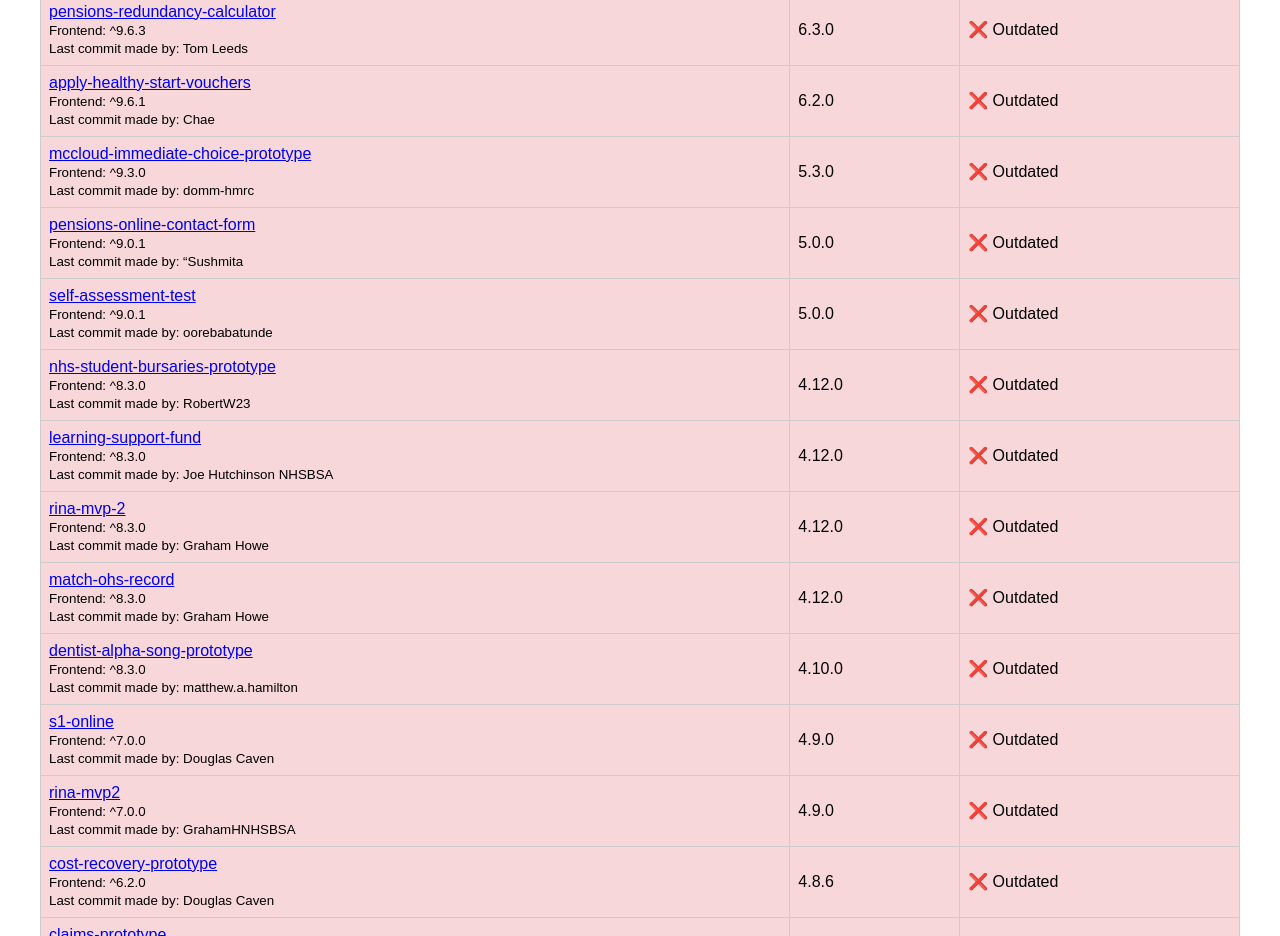
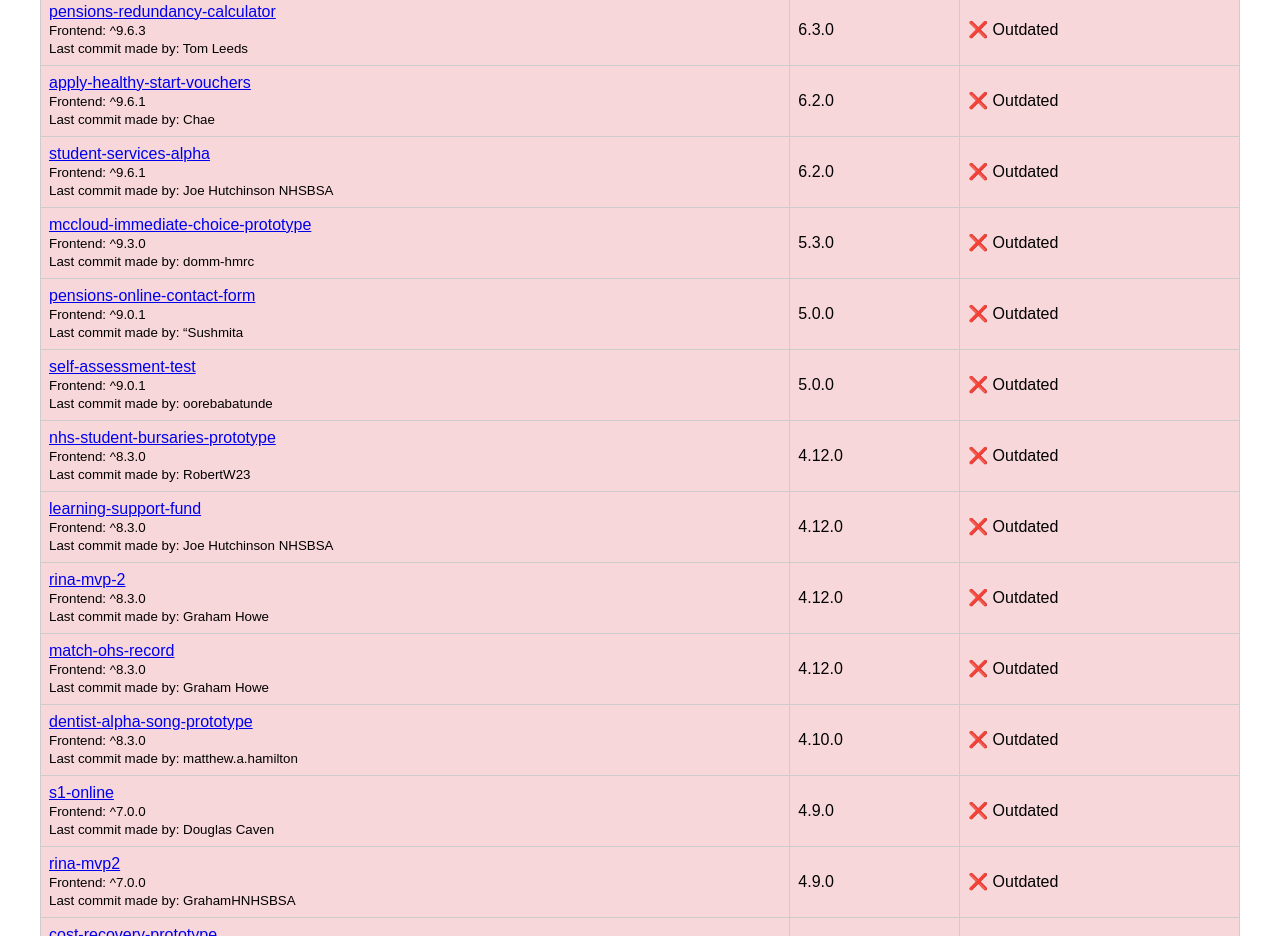
Before and after one commit to nhsbsa/nhsbsa-prototype-kit-monitor, a website: page index.html in a window 1280 px wide. Shown: the part 1734-2670 px from the top of the page. Drawn offline with Linux system fonts and the light colour scheme.

Commit message:
deploy: 4b100ef8536116280f82b431f84e95623c96eb76

```diff
--- a/index.html
+++ b/index.html
@@ -240,6 +240,15 @@
           </tr>
           <tr class="outdated">
             <td>
+              <a href="https://github.com/nhsbsa/student-services-alpha">student-services-alpha</a>
+              <br/><small>Frontend: ^9.6.1</small>
+              <br/><small>Last commit made by: Joe Hutchinson NHSBSA</small>
+            </td>
+            <td>6.2.0</td>
+            <td>❌ Outdated</td>
+          </tr>
+          <tr class="outdated">
+            <td>
               <a href="https://github.com/nhsbsa/mccloud-immediate-choice-prototype">mccloud-immediate-choice-prototype</a>
               <br/><small>Frontend: ^9.3.0</small>
               <br/><small>Last commit made by: domm-hmrc</small>
```
